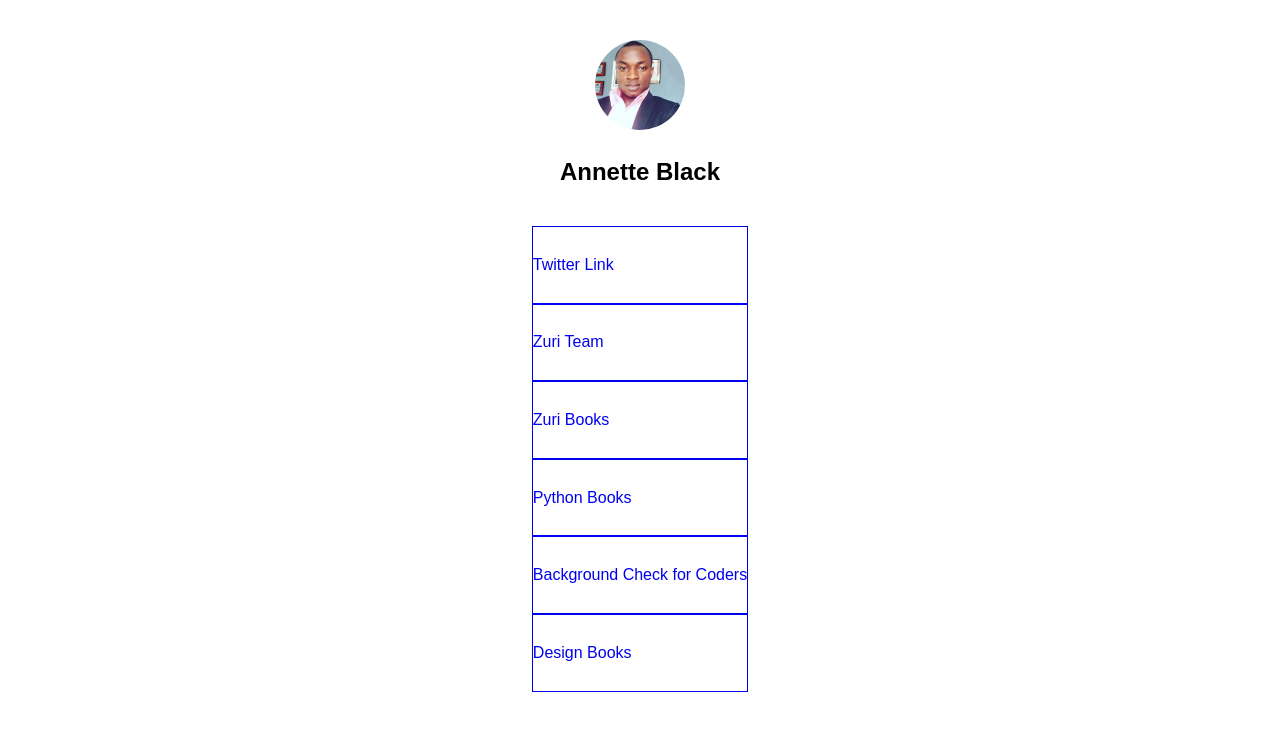
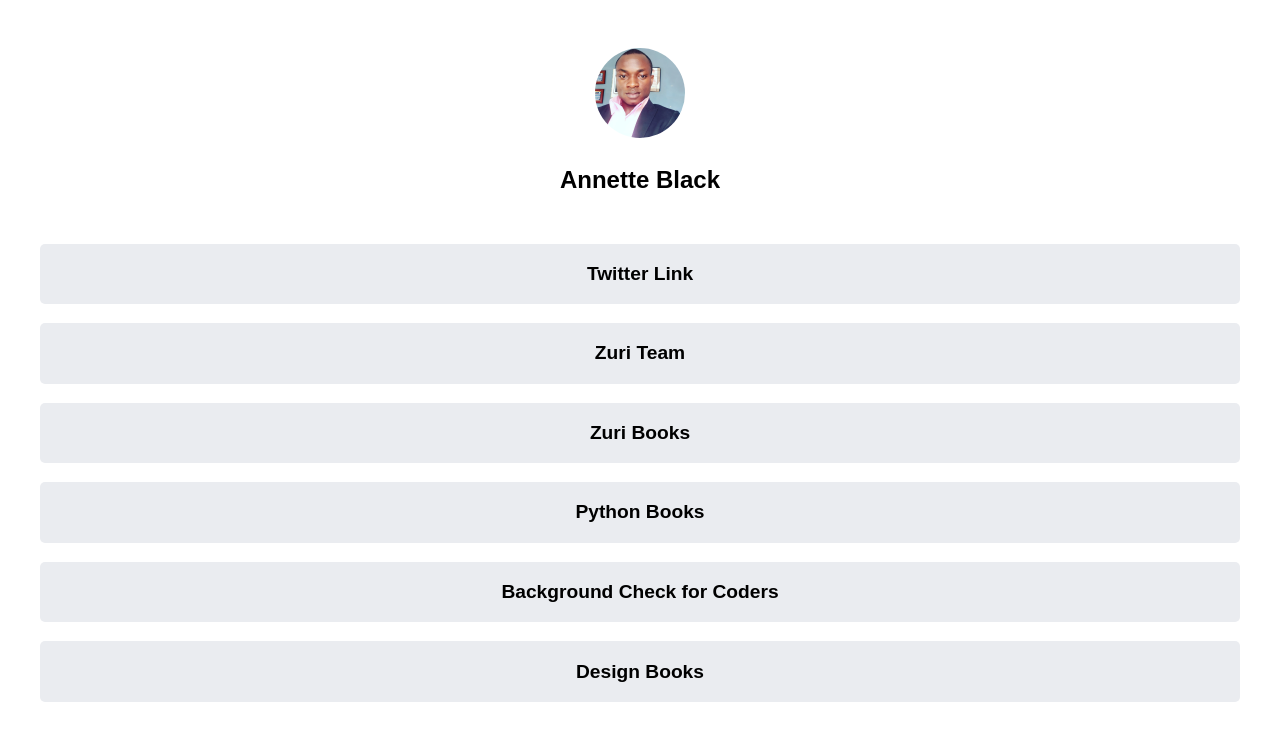
Before and after one commit to domchu/hng-stage-1, a React (Create React App) app: page / in a window 1280 px wide. Shown: the top 740 px of the page. Built offline with nearby package versions, Linux system fonts and the light colour scheme.

Commit message:
styles: styled the main - body

```diff
--- a/src/index.css
+++ b/src/index.css
@@ -15,7 +15,7 @@
   justify-content: center;
   flex-direction: column;
   align-items: center;
-  margin-top: 2.5rem;
+  margin-top: 3rem;
   width: 100%;
 }
 .profile__img__container {
@@ -39,8 +39,18 @@
   justify-content: center;
   flex-direction: column;
   margin: 1rem 0;
+  color: #000;
 }
 .btn {
-  border: 1px solid;
-  padding: 1.8rem 0;
+  background-color: #eaecf0;
+  border: none;
+  padding: 1.2rem 0;
+  font-weight: 600;
+  margin: 0.6rem 0;
+  color: #000;
+  font-size: 1.2rem;
+  text-align: center;
+  border-radius: 5px;
+  width: 75rem;
+  height: auto;
 }
```
